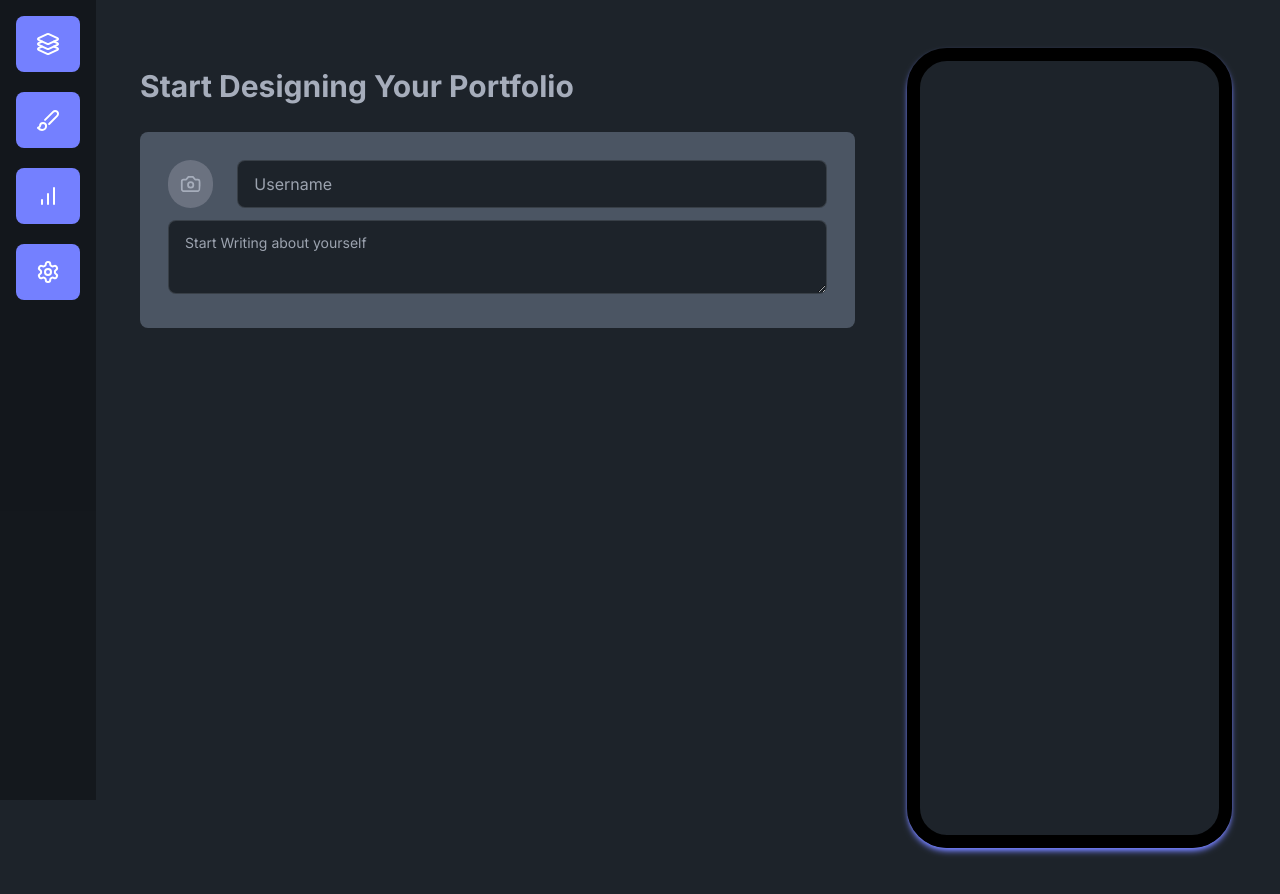
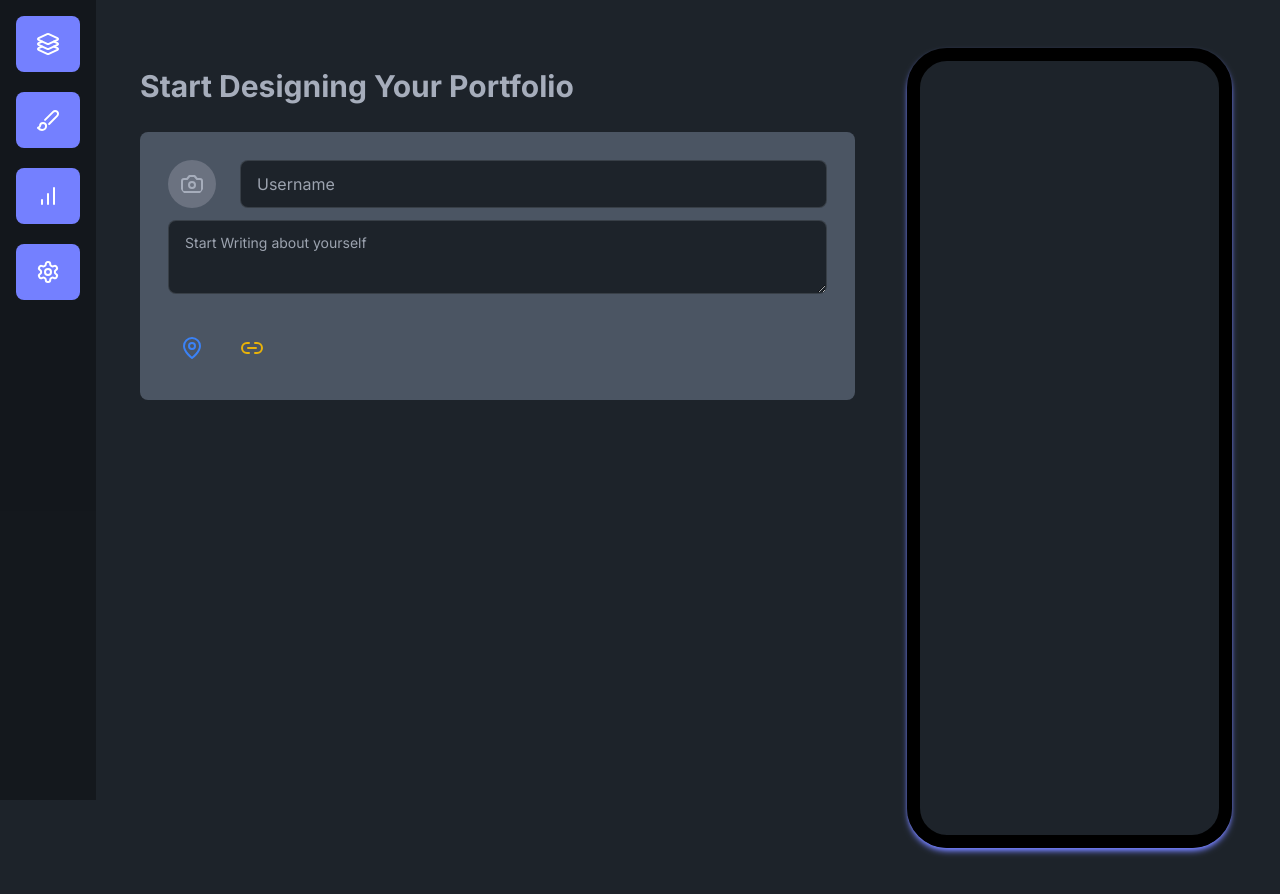
Before and after one commit to VaibhavTiwary/developers_portfolio, a Next.js app in the folder portfolio-builder/: page /admin in a window 1280 px wide. Built offline with nearby package versions, Linux system fonts and the light colour scheme; no server answers.

Commit message:
image selecting feature

```diff
--- a/portfolio-builder/app/admin/_components/BasicDetail.jsx
+++ b/portfolio-builder/app/admin/_components/BasicDetail.jsx
@@ -3,8 +3,8 @@ import { db } from '@/utils';
 import { userInfo } from '@/utils/schema';
 import { useUser } from '@clerk/nextjs';
 import { eq } from 'drizzle-orm';
-import { Camera } from 'lucide-react'
-import React, { useContext, useEffect } from 'react'
+import { Camera, Link2, MapIcon, MapPin } from 'lucide-react'
+import React, { useContext, useEffect, useState } from 'react'
 import { toast } from 'react-toastify';
 import "react-toastify/dist/ReactToastify.css";
 
@@ -14,6 +14,7 @@ function BasicDetail() {
     const { user } = useUser();
     const { userDetail, setUserDetail } = useContext(UserDetailContext);
 
+    const [selectedOption, setSelectedOption] = useState();
     useEffect(() => {
         userDetail && console.log(userDetail);
     })
@@ -43,10 +44,24 @@ function BasicDetail() {
             }
         }, 1000)
     }
+
+    const handleFileUpload = (event) => {
+        const file = event.target.files[0];
+        console.log(file)
+    }
+
+
+
     return (
         <div className='p-7 rounded-lg bg-gray-600 my-7'>
             <div className='flex gap-6 items-center'>
-                <Camera className='p-3 h-12 w-12 bg-gray-500 rounded-full' />
+                <label htmlFor='file-input'>
+                    <Camera className='p-3 h-12 w-12 bg-gray-500 rounded-full cursor-pointer' />
+                </label>
+                <input type='file' id='file-input'
+                    onChange={handleFileUpload} accept='image/png, image/gif, image/jpeg'
+                    style={{ display: 'none' }}></input>
+
                 <input type="text" placeholder="Username"
                     defaultValue={userDetail?.name}
                     onChange={(event) => onInputChange(event, 'name')}
@@ -55,6 +70,39 @@ function BasicDetail() {
             <textarea className="textarea textarea-bordered mt-3 w-full" placeholder="Start Writing about yourself"
                 defaultValue={userDetail?.bio} onChange={(event) => onInputChange(event, 'bio')}
             ></textarea>
+
+            <div>
+                <div className='flex gap-3 mt-6'>
+                    <MapPin className={`h-12 w-12 p-3 text-blue-500 rounded-md hover:bg-gray-500
+                    ${selectedOption == 'location' && 'bg-gray-600'}`}
+                        onClick={() => setSelectedOption('location')} />
+                    <Link2 className={`h-12 w-12 p-3 text-yellow-500 rounded-md hover:bg-gray-500
+                    ${selectedOption == 'link' && 'bg-gray-600'}`}
+                        onClick={() => setSelectedOption('link')} />
+                </div>
+            </div>
+
+            {selectedOption == 'location' ?
+                <div className='mt-2'>
+                    <label className="input input-bordered flex items-center gap-2">
+                        <MapPin />
+                        <input type="text" className="grow" placeholder="Location"
+                            key={1}
+                            defaultValue={userDetail?.location}
+                            onChange={(event) => onInputChange(event, 'location')} />
+                    </label>
+                </div> :
+                selectedOption == 'link' ?
+                    <div className='mt-2'>
+                        <label className="input input-bordered flex items-center gap-2">
+                            <Link2 />
+                            <input type="text" className="grow" placeholder="URL"
+                                key={2}
+                                defaultValue={userDetail?.link}
+                                onChange={(event) => onInputChange(event, 'link')} />
+                        </label>
+                    </div> : null}
+
         </div>
     )
 }
--- a/portfolio-builder/utils/schema.jsx
+++ b/portfolio-builder/utils/schema.jsx
@@ -6,5 +6,7 @@ export const userInfo = pgTable('userInfo', {
     name: varchar('name').notNull(),
     email: varchar('email').notNull(),
     username: varchar('username'),
-    bio: text('bio')
+    bio: text('bio'),
+    location: varchar('location'),
+    link: varchar('link')
 });
```
